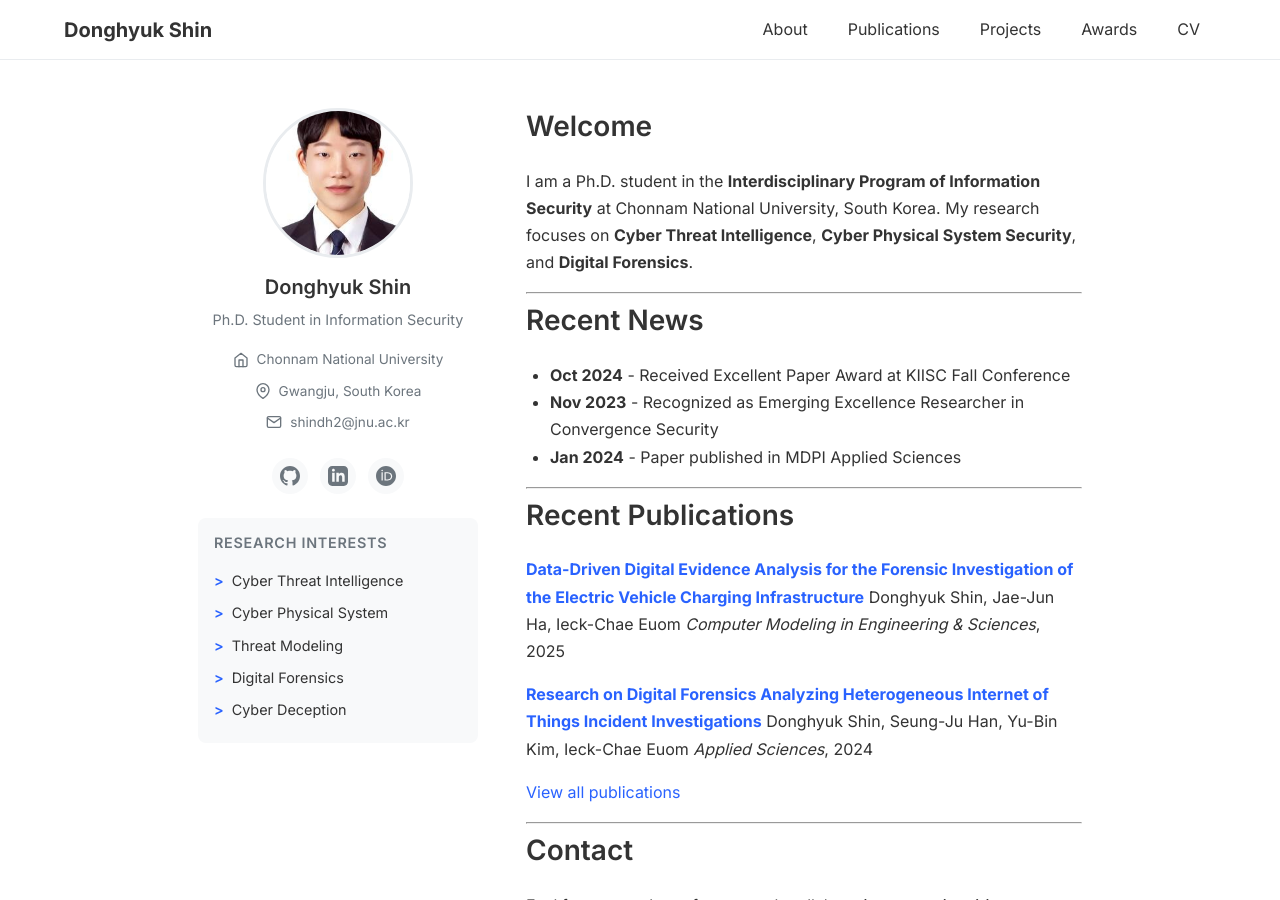
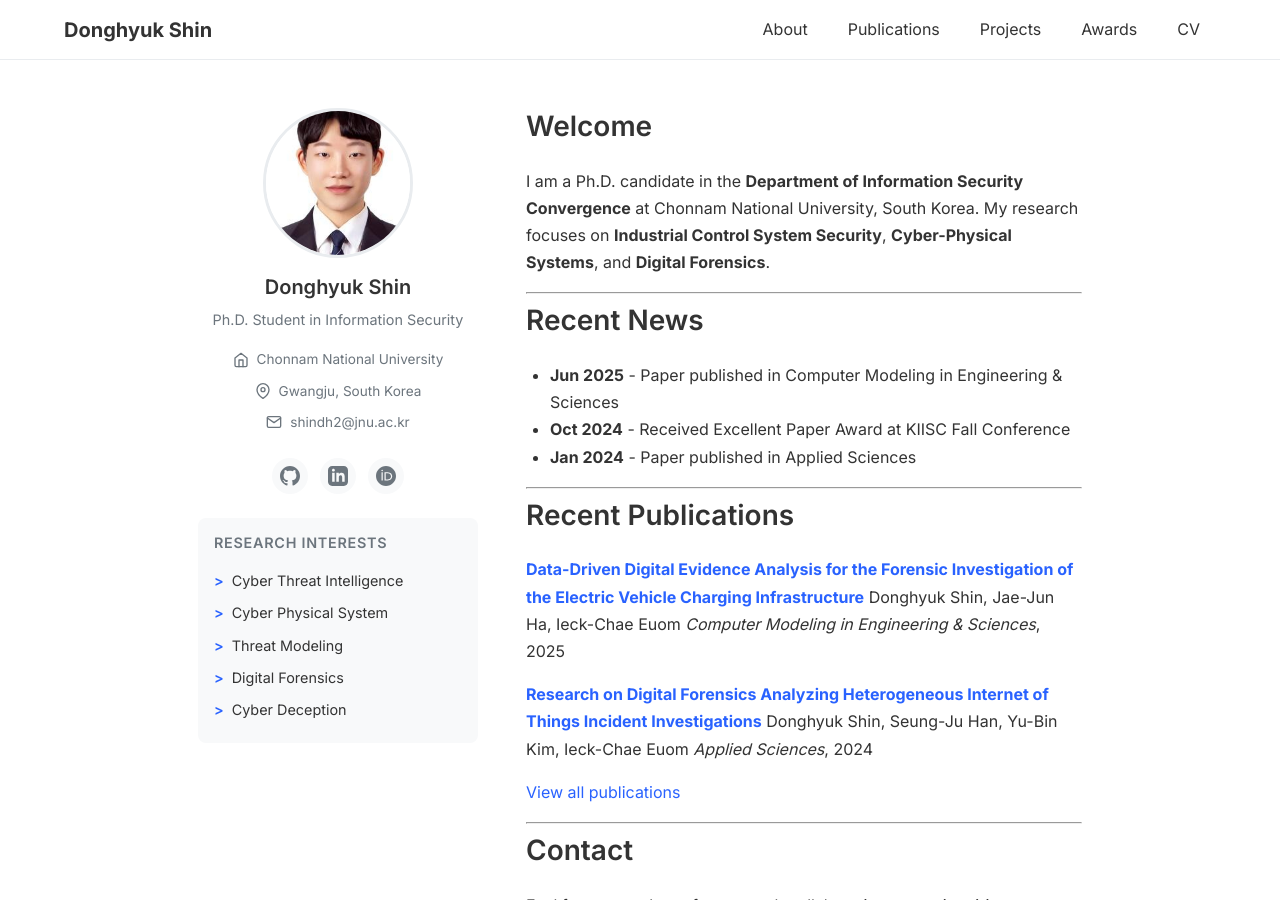
Before and after one commit to soledo/soledo.github.io, a Jekyll site: the page built from index.md, in a window 1280 px wide and 900 px high. Built offline with Jekyll 4.4.1, drawn with Linux system fonts in a browser that asks for light colours.

Commit message:
Update home page with correct department and latest news

```diff
--- a/index.md
+++ b/index.md
@@ -5,15 +5,15 @@ title: "Home"
 
 ## Welcome
 
-I am a Ph.D. student in the **Interdisciplinary Program of Information Security** at Chonnam National University, South Korea. My research focuses on **Cyber Threat Intelligence**, **Cyber Physical System Security**, and **Digital Forensics**.
+I am a Ph.D. candidate in the **Department of Information Security Convergence** at Chonnam National University, South Korea. My research focuses on **Industrial Control System Security**, **Cyber-Physical Systems**, and **Digital Forensics**.
 
 ---
 
 ## Recent News
 
+- **Jun 2025** - Paper published in Computer Modeling in Engineering & Sciences
 - **Oct 2024** - Received Excellent Paper Award at KIISC Fall Conference
-- **Nov 2023** - Recognized as Emerging Excellence Researcher in Convergence Security
-- **Jan 2024** - Paper published in MDPI Applied Sciences
+- **Jan 2024** - Paper published in Applied Sciences
 
 ---
 
```
